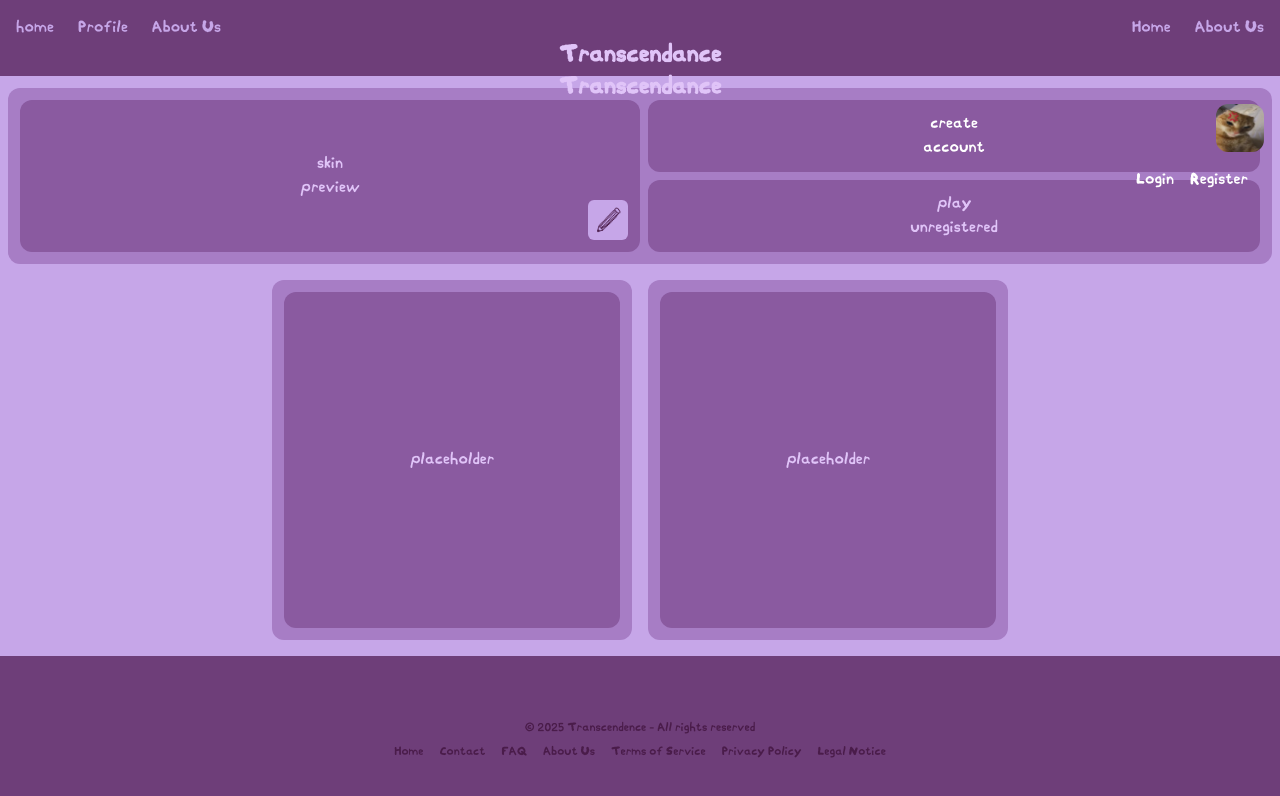
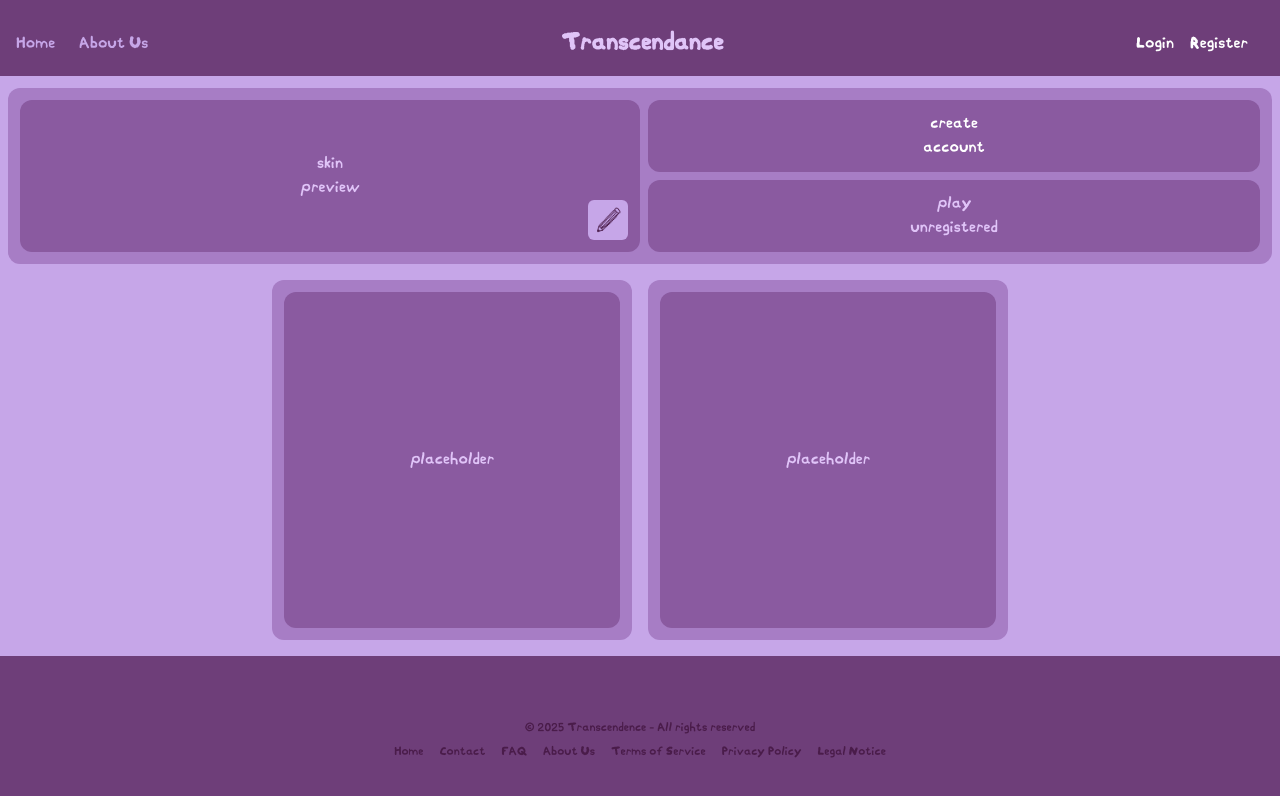
Before and after one commit to 42Repo/Transcendence, a website built with Vite: page frontend/index.html in a window 1280 px wide. Built offline with nearby package versions, Linux system fonts and the light colour scheme.

Commit message:
fix errors due to previous merge

```diff
--- a/frontend/index.html
+++ b/frontend/index.html
@@ -9,78 +9,24 @@
 
 <header>
   <div class="container mx-auto flex justify-between items-center">
-    <!-- <button id="logoutBtn">logout</button> -->
     <!-- Left: Nav desktop + Burger -->
     <div class="flex items-center jus">
       <!-- Burger icon (mobile only) -->
       <img src="BurgerMenu.png" alt="Menu" id="burger-icon" class="md:hidden size-10 cursor-pointer" />
 
       <!-- Desktop nav -->
-          <nav class="hidden md:flex space-x-6">
-            <a href="#" data-page="home" class="text-light hover:text-gray-300"
-              >home</a
-            >
-            <a href="#" data-page="profile" class="text-light hover:text-gray-300"
-              >Profile</a
-            >
-            <a
-              href="#"
-              data-page="about-us"
-              id="abUsButton"
-              class="text-light hover:text-gray-300"
-              >About Us</a
-            >
-          </nav>
-        </div>
-      <!-- Desktop nav -->
       <nav id="desktopMenu" class="hidden md:flex space-x-6">
-        <!-- <a href="#" data-page="home" class="text-light hover:text-gray-300"
-            >Home</a
-          >
-          <a href="#" data-page="profile" class="text-light hover:text-gray-300"
-            >Profile</a
-          >
-          <a
-            href="#"
-            data-page="about-us"
-            id="abUsButton"
-            class="text-light hover:text-gray-300"
-            >About Us</a
-          > -->
+
       </nav>
     </div>
 
-        <!-- Center: Logo/title -->
-        <h1
-          class="text-center text-lightlight font-bold text-2xl hover:text-darkdark duration-300"
-        >
-          <a id="homeButton" data-page="home" href="#">Transcendance</a>
-        </h1>
     <!-- Center: Logo/title -->
     <h1 class="text-center text-lightlight font-bold text-2xl hover:text-darkdark duration-300">
       <a id="homeButton" data-page="home" href="#">Transcendance</a>
     </h1>
 
     <!-- Right: Profile/Login -->
-        <div class="flex justify-end items-center">
-          <a href="#" id="loginLink" class="flex items-center">
-            <img
-              src="DefaultProfilePic.png"
-              alt="ProfilePic"
-              class="size-12 rounded-xl hover:rounded-3xl hover:brightness-200 duration-300"
-            />
-          </a>
-        </div>
-      </div>
-    <!-- Right: Profile/Login -->
     <div id="loginPic" class="flex justify-end items-center">
-      <!-- <a href="#" id="loginLink" class="flex items-center">
-          <img
-            src="DefaultProfilePic.png"
-            alt="ProfilePic"
-            class="size-12 rounded-xl hover:rounded-3xl hover:brightness-200 duration-300"
-          />
-        </a> -->
     </div>
   </div>
 
@@ -101,6 +47,7 @@
     </div>
   </div>
 </header>
+
 
 <body>
   <!-- LOGIN TAB -->
@@ -126,9 +73,7 @@
 
       <div class="g-signin2" data-onsuccess="onSignIn"></div>
 
-          <li
-            class="container mx-auto flex space-x-4 justify-center items-center"
-          >
+      <li class="container mx-auto flex space-x-4 justify-center items-center">
         <ul>
           <button class="btn btn-active">Login</button>
         </ul>
@@ -192,27 +137,15 @@
 <footer>
   <p>© 2025 Transcendence - All rights reserved</p>
   <div class="mt-2 flex justify-center space-x-4">
-        <a href="#" data-page="home" class="text-darkdark hover:text-white"
-          >Home</a
-        >
-        <a href="#" data-page="" class="text-darkdark hover:text-white"
-          >Contact</a
-        >
+    <a href="#" data-page="home" class="text-darkdark hover:text-white">Home</a>
+    <a href="#" data-page="" class="text-darkdark hover:text-white">Contact</a>
     <a href="#" data-page="" class="text-darkdark hover:text-white">FAQ</a>
-        <a href="#" data-page="about-us" class="text-darkdark hover:text-white"
-          >About Us</a
-        >
-        <a href="#" data-page="" class="text-darkdark hover:text-white"
-          >Terms of Service</a
-        >
-        <a
-          href="#"
-          data-page="privacy-policy"
-          class="text-darkdark hover:text-white"
-          >Privacy Policy</a
-        >
+    <a href="#" data-page="about-us" class="text-darkdark hover:text-white">About Us</a>
+    <a href="#" data-page="" class="text-darkdark hover:text-white">Terms of Service</a>
+    <a href="#" data-page="privacy-policy" class="text-darkdark hover:text-white">Privacy Policy</a>
     <a href="#" class="text-darkdark hover:text-white">Legal Notice</a>
   </div>
 </footer>
 </body>
+
 </html>
```
Lines whose indentation alone changed are shown as unchanged.
